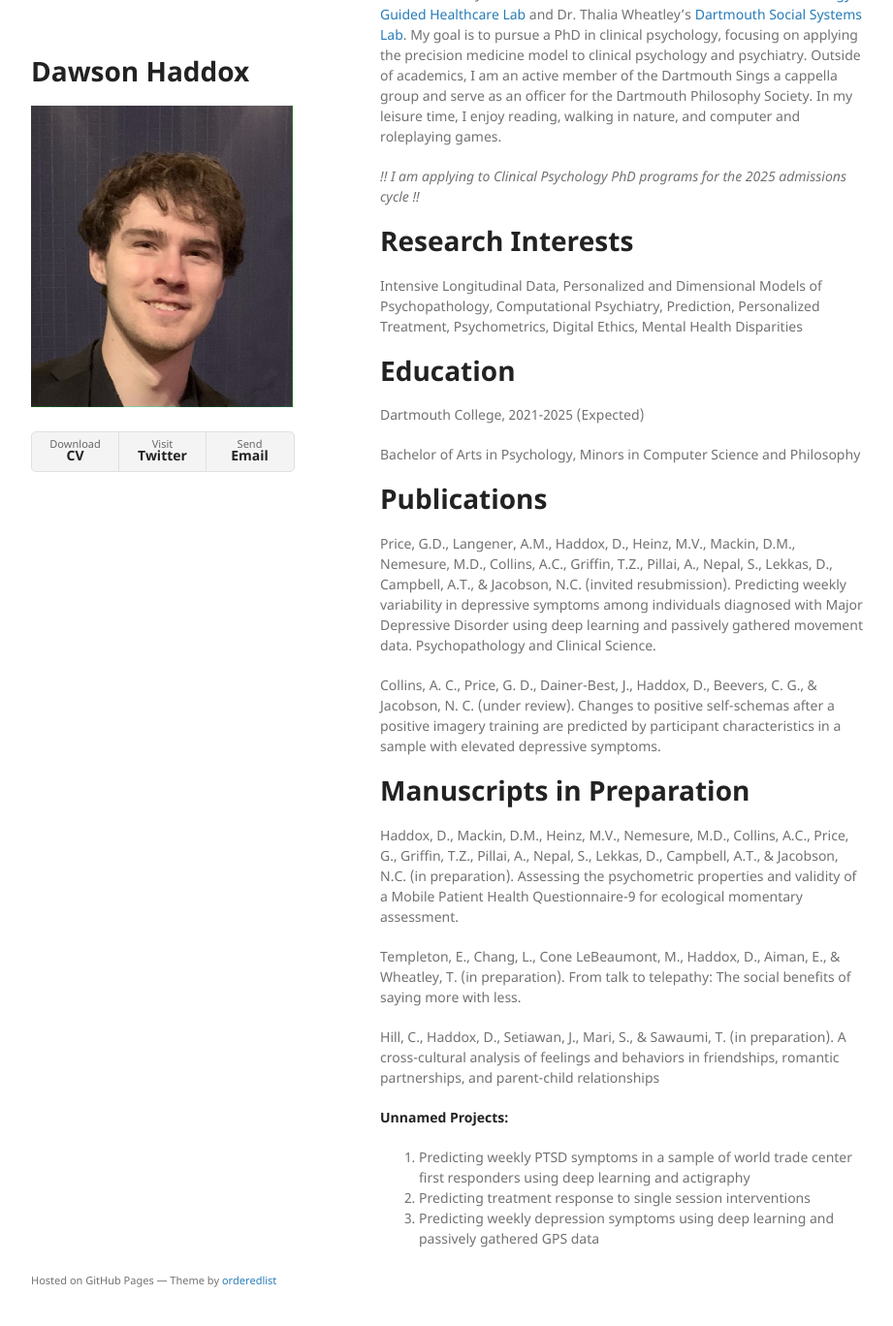
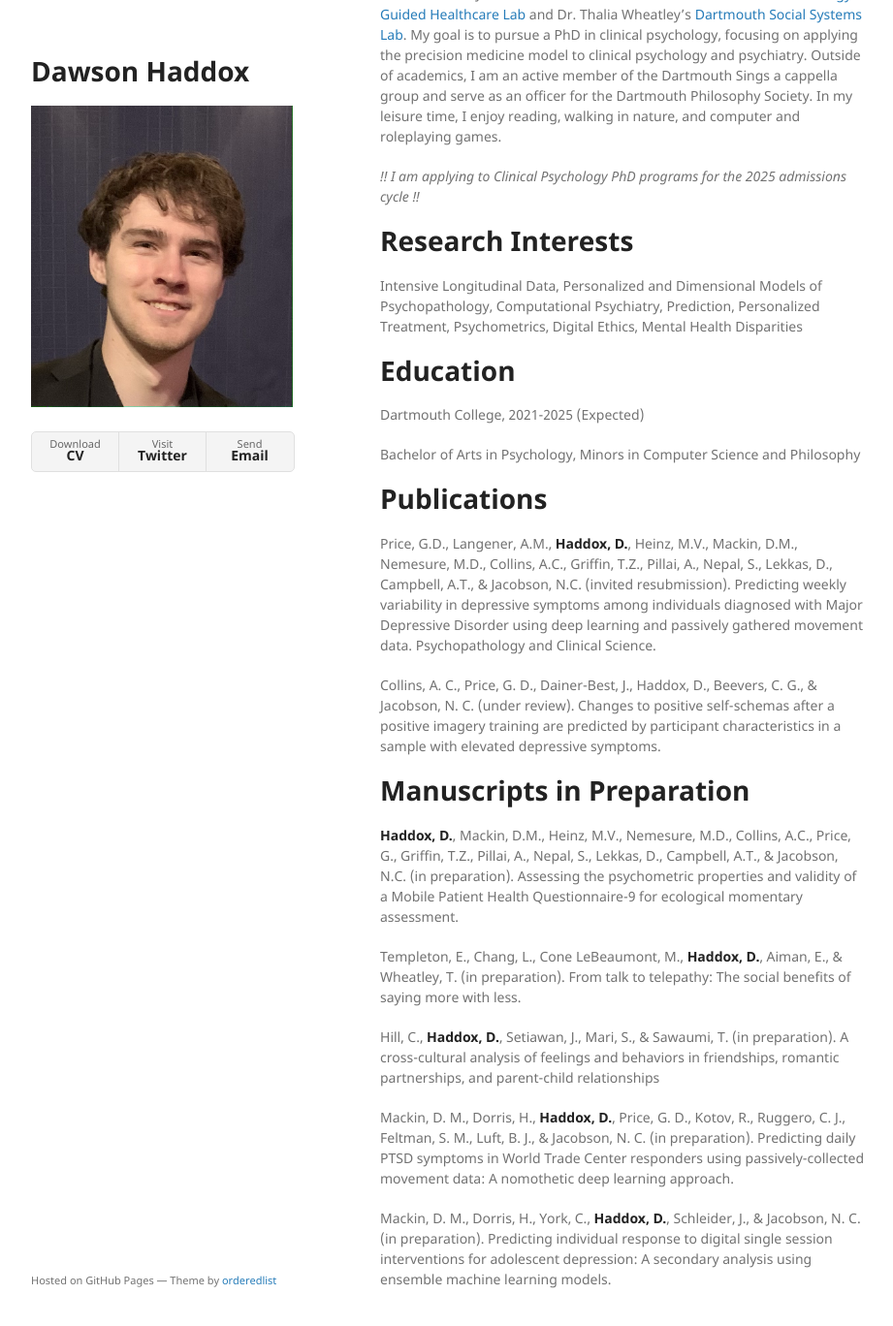
Before and after one commit to ddhaddox/ddhaddox.github.io, a Jekyll site: the page built from index.md, in a window 1280 px wide and 1400 px high, scrolled down 168 px. Shown: the top 1368 px of the window at 97% size, without its empty margins (178-1099 px from the left). Built offline with Jekyll 4.4.1, drawn with Linux system fonts in a browser that asks for light colours; the repository's description, which GitHub fills in, is left out; our own code applies the rules of GitHub Pages for plain Markdown files.

Commit message:
Update Manuscripts in Prep

```diff
--- a/index.md
+++ b/index.md
@@ -17,18 +17,17 @@ Bachelor of Arts in Psychology, Minors in Computer Science and Philosophy
 
 # Publications
 
-Price, G.D., Langener, A.M., Haddox, D., Heinz, M.V., Mackin, D.M., Nemesure, M.D., Collins, A.C., Griffin, T.Z., Pillai, A., Nepal, S., Lekkas, D., Campbell, A.T., & Jacobson, N.C. (invited resubmission). Predicting weekly variability in depressive symptoms among individuals diagnosed with Major Depressive Disorder using deep learning and passively gathered movement data. Psychopathology and Clinical Science.
+Price, G.D., Langener, A.M., **Haddox, D.**, Heinz, M.V., Mackin, D.M., Nemesure, M.D., Collins, A.C., Griffin, T.Z., Pillai, A., Nepal, S., Lekkas, D., Campbell, A.T., & Jacobson, N.C. (invited resubmission). Predicting weekly variability in depressive symptoms among individuals diagnosed with Major Depressive Disorder using deep learning and passively gathered movement data. Psychopathology and Clinical Science.
 
 Collins, A. C., Price, G. D., Dainer-Best, J., Haddox, D., Beevers, C. G., & Jacobson, N. C. (under review). Changes to positive self-schemas after a positive imagery training are predicted by participant characteristics in a sample with elevated depressive symptoms.
 
 # Manuscripts in Preparation
-Haddox, D., Mackin, D.M., Heinz, M.V., Nemesure, M.D., Collins, A.C., Price, G., Griffin, T.Z., Pillai, A., Nepal, S., Lekkas, D., Campbell, A.T., & Jacobson, N.C. (in preparation). Assessing the psychometric properties and validity of a Mobile Patient Health Questionnaire-9 for ecological momentary assessment.
+**Haddox, D.**, Mackin, D.M., Heinz, M.V., Nemesure, M.D., Collins, A.C., Price, G., Griffin, T.Z., Pillai, A., Nepal, S., Lekkas, D., Campbell, A.T., & Jacobson, N.C. (in preparation). Assessing the psychometric properties and validity of a Mobile Patient Health Questionnaire-9 for ecological momentary assessment.
 
-Templeton, E., Chang, L., Cone LeBeaumont, M., Haddox, D., Aiman, E., & Wheatley, T. (in preparation). From talk to telepathy: The social benefits of saying more with less.
+Templeton, E., Chang, L., Cone LeBeaumont, M., **Haddox, D.**, Aiman, E., & Wheatley, T. (in preparation). From talk to telepathy: The social benefits of saying more with less.
 
-Hill, C., Haddox, D., Setiawan, J., Mari, S., & Sawaumi, T. (in preparation). A cross-cultural analysis of feelings and behaviors in friendships, romantic partnerships, and parent-child relationships
+Hill, C., **Haddox, D.**, Setiawan, J., Mari, S., & Sawaumi, T. (in preparation). A cross-cultural analysis of feelings and behaviors in friendships, romantic partnerships, and parent-child relationships
 
-**Unnamed Projects:**
-1.    Predicting weekly PTSD symptoms in a sample of world trade center first responders using deep learning and actigraphy
-2.    Predicting treatment response to single session interventions
-3.    Predicting weekly depression symptoms using deep learning and passively gathered GPS data
+Mackin, D. M., Dorris, H., **Haddox, D.**, Price, G. D., Kotov, R., Ruggero, C. J., Feltman, S. M., Luft, B. J., & Jacobson, N. C. (in preparation). Predicting daily PTSD symptoms in World Trade Center responders using passively-collected movement data: A nomothetic deep learning approach.
+
+Mackin, D. M., Dorris, H., York, C., **Haddox, D.**, Schleider, J., & Jacobson, N. C. (in preparation). Predicting individual response to digital single session interventions for adolescent depression: A secondary analysis using ensemble machine learning models.
```
Also changed, not shown: 1 other file.
